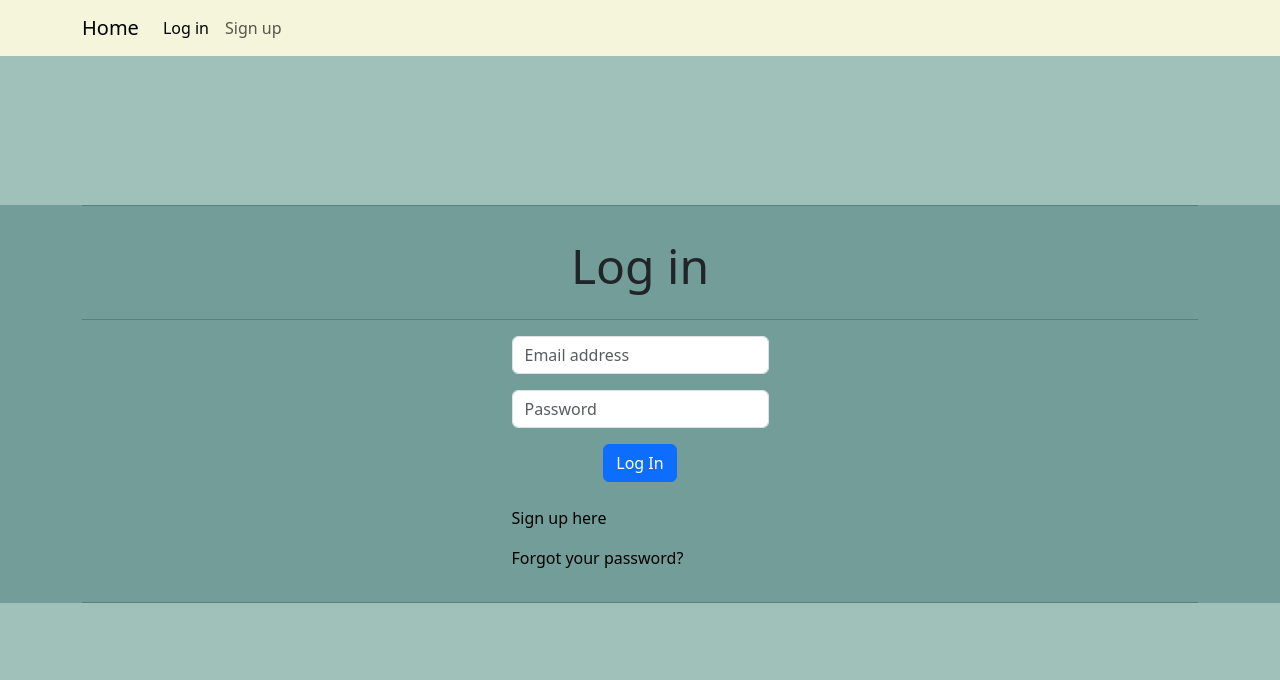
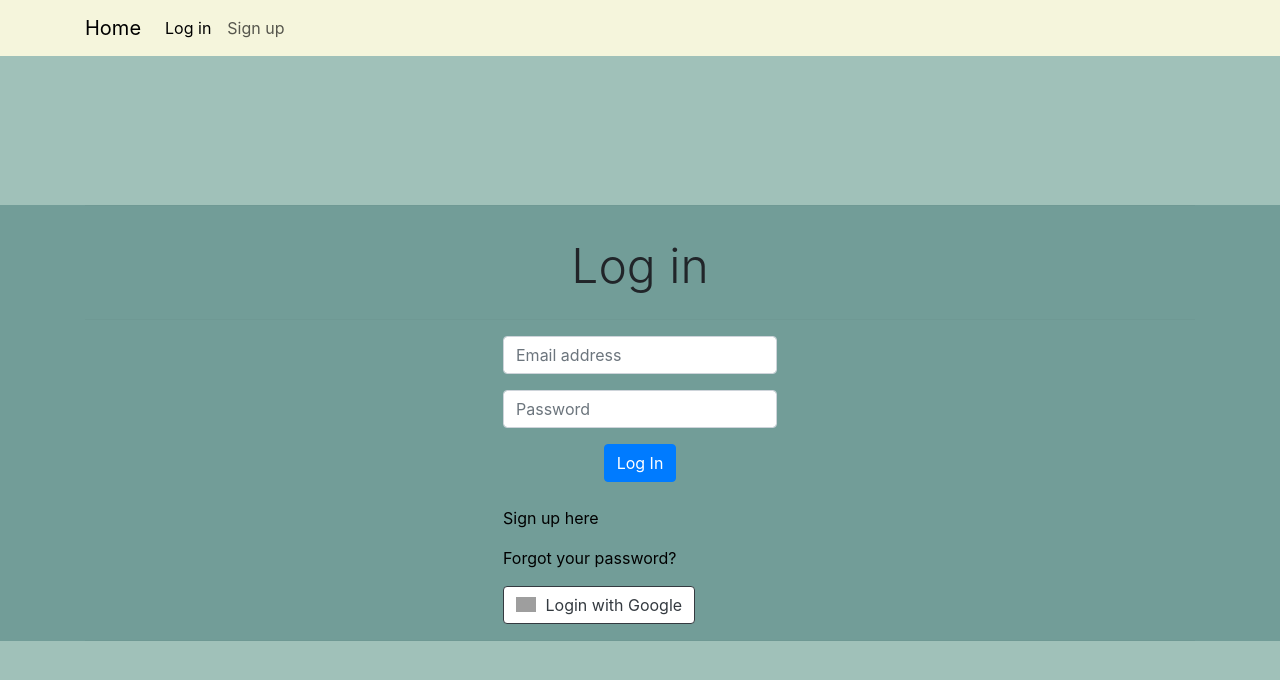
Before and after one commit to surkanfuren/pocket-server, a Flask app: page /login in a window 1280 px wide. Shown: the top 680 px of the page. Run offline with Flask 3, Linux system fonts and the light colour scheme; some libraries are stand-ins or nearby versions; grey boxes are pictures that could not be loaded.

Commit message:
Unfinished changes

```diff
--- a/app.py
+++ b/app.py
@@ -1,3 +1,5 @@
+import pathlib
+
 from flask import Flask, render_template, redirect, request, session, url_for, abort
 from flask_mail import Mail
 import sqlite3
@@ -7,10 +9,20 @@ from dotenv import load_dotenv
 import os
 import json
 import pyotp
+from google_auth_oauthlib.flow import Flow
 
 app = Flask(__name__)
 
 load_dotenv()
+
+GOOGLE_CLIENT_ID = os.getenv("GOOGLE_CLIENT_ID")
+client_secrets_file = os.path.join(pathlib.Path(__file__).parent,"client-secret.json")
+flow = Flow.from_client_secrets_file(
+    client_secrets_file=client_secrets_file,
+    scopes=["https://www.googleapis.com/auth/userinfo.profile", "https://www.googleapis.com/auth/userinfo.email",
+            "openid"],
+    redirect_uri="http://127.0.0.1:5000/callback"
+)
 
 app.secret_key = 'BAD_SECRET_KEY'
 SITE_KEY = '6LfiYiEoAAAAAHojsCOY72WzNTGbFjZKIYFdhGPW'
@@ -51,7 +63,6 @@ def login():
     session["email"] = None
     session["phone_number"] = None
     message = None
-
     if request.method == "POST":
         print(request.form)
         secret_response = request.form.get('g-recaptcha-response', False)
--- a/templates/pages/login.html
+++ b/templates/pages/login.html
@@ -5,6 +5,16 @@
     <meta name="viewport" content="width=device-width, initial-scale=1">
     <title>Fourthand · Log in</title>
     <link href="https://cdn.jsdelivr.net/npm/bootstrap@5.3.1/dist/css/bootstrap.min.css" rel="stylesheet" integrity="sha384-4bw+/aepP/YC94hEpVNVgiZdgIC5+VKNBQNGCHeKRQN+PtmoHDEXuppvnDJzQIu9" crossorigin="anonymous">
+    <link rel="stylesheet" type="text/css" href="styles.css">
+    <link rel="stylesheet" type="text/css" href="//fonts.googleapis.com/css?family=Open+Sans" />
+    <link   rel="stylesheet"
+        href="https://maxcdn.bootstrapcdn.com/bootstrap/4.0.0/css/bootstrap.min.css"
+        integrity="sha384-Gn5384xqQ1aoWXA+058RXPxPg6fy4IWvTNh0E263XmFcJlSAwiGgFAW/dAiS6JXm"
+        crossorigin="anonymous">
+<script src="https://maxcdn.bootstrapcdn.com/bootstrap/4.0.0/js/bootstrap.min.js"
+        integrity="sha384-JZR6Spejh4U02d8jOt6vLEHfe/JQGiRRSQQxSfFWpi1MquVdAyjUar5+76PVCmYl"
+        crossorigin="anonymous">
+</script>
     <script src="https://www.google.com/recaptcha/api.js"></script>
     <script>
     function onSubmit(token) {
@@ -33,8 +43,6 @@
 </head>
 
 <body style="background-color: #A0C1B9;">
-
-
 <nav class="navbar navbar-expand-lg fixed-top custom-nav">
 <div class="container">
     <a class="navbar-brand" href="/">Home</a>
@@ -74,8 +82,9 @@
     </div>
 
     <div class="container"><hr></div>
+        <div class="d-flex justify-content-center">
+            <link rel="stylesheet" type="text/css" href="//fonts.googleapis.com/css?family=Open+Sans" />
 
-        <div class="d-flex justify-content-center">
             <form id="sign-up-form" method="POST" action="/login">
                 <div class="mb-3">
                     <input type="email" placeholder="Email address" class="form-control" name="email">
@@ -93,12 +102,21 @@
                 <div>
                     <a style="color:black;text-decoration:none" class="beautiful-link" href="/forgot">Forgot your password?</a></p>
                 </div>
+                <div class="row">
+  <div class="col-md-3">
+    <a class="btn btn-outline-dark" href="/users/googleauth" role="button" style="text-transform:none; background-color: white;">
+      <img width="20px" style="margin-bottom:3px; margin-right:5px" alt="Google sign-in" src="https://upload.wikimedia.org/wikipedia/commons/thumb/5/53/Google_%22G%22_Logo.svg/512px-Google_%22G%22_Logo.svg.png" />
+      Login with Google
+    </a>
+  </div>
+</div>
+
+
             </form>
         </div>
 
         <div class="d-flex justify-content-center">
             {% if message %}
-                      <p>{{ message }}</p>
                     {% endif %}
         </div>
 
```
Also changed, not shown: 1 other file.
